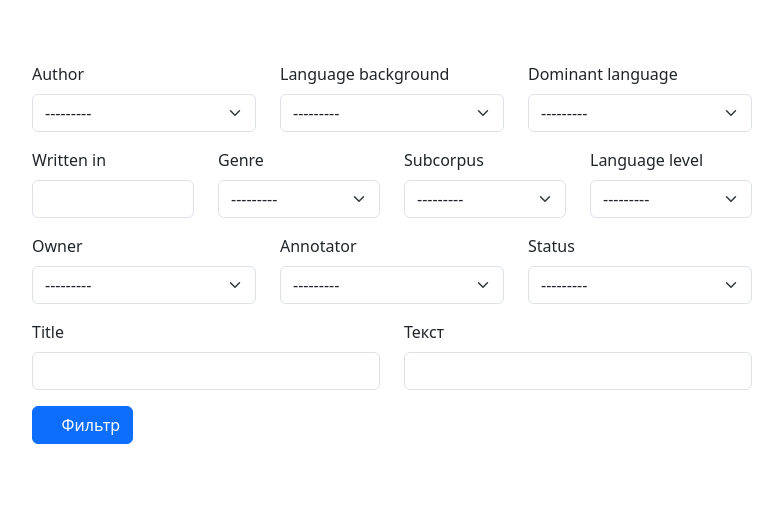
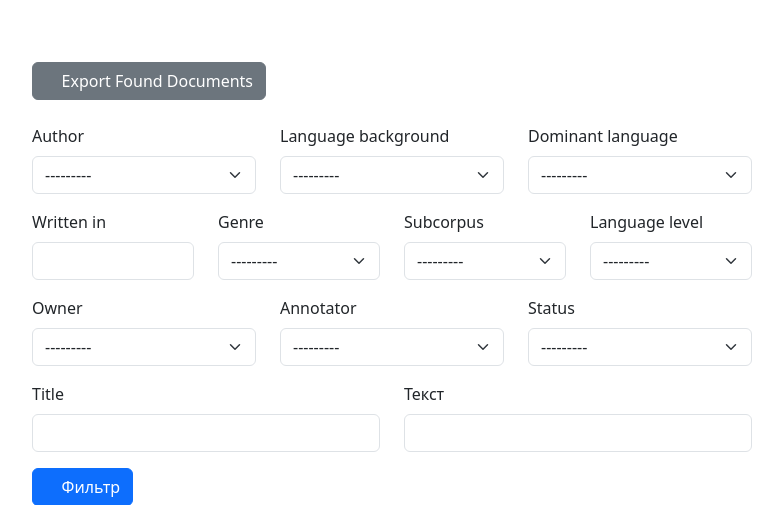
Before and after one commit to shar3nda/rlc_new, a Django app: page /corpus/documents/ in a window 1280 px wide. Shown: the part 56-561 px from the top of the page, without its empty margins (62-845 px from the left). Run offline with Django 4.2, Linux system fonts and the light colour scheme; data that the repository does not hold is empty; parts of the project's set-up code (start-up, migrations or seed data) failed here and were passed over; some libraries are stand-ins or nearby versions; some web fonts are replaced.

Commit message:
Export button now visible for non-regs

```diff
--- a/templates/documents.html
+++ b/templates/documents.html
@@ -14,11 +14,11 @@
             <i class="fa fa-plus"></i>
             {% trans "Create document" %}
           </a>
-          <a href="{% url 'export_documents' %}?{{ request.GET.urlencode }}" class="btn btn-secondary mb-4">
-            <i class="fa fa-file-export"></i>
-            {% trans "Export Found Documents" %}
-          </a>
         {% endif %}
+        <a href="{% url 'export_documents' %}?{{ request.GET.urlencode }}" class="btn btn-secondary mb-4">
+          <i class="fa fa-file-export"></i>
+          {% trans "Export Found Documents" %}
+        </a>
         <form method="get" class="mb-4">
           <div class="row">
             <div class="col-md-4">
```
